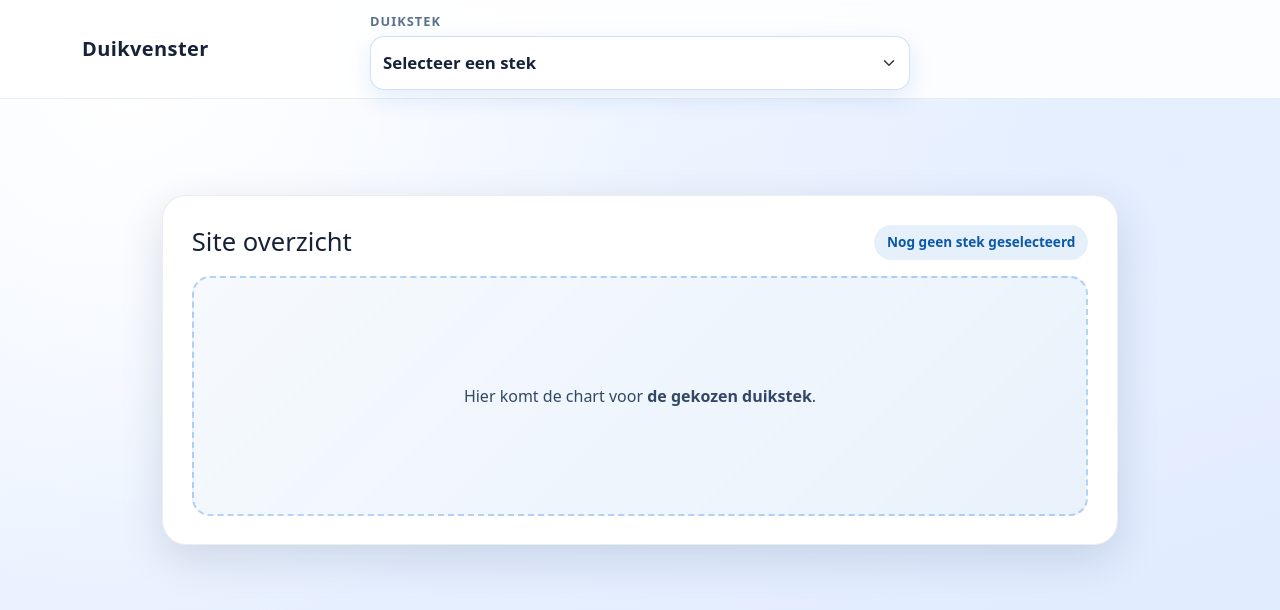
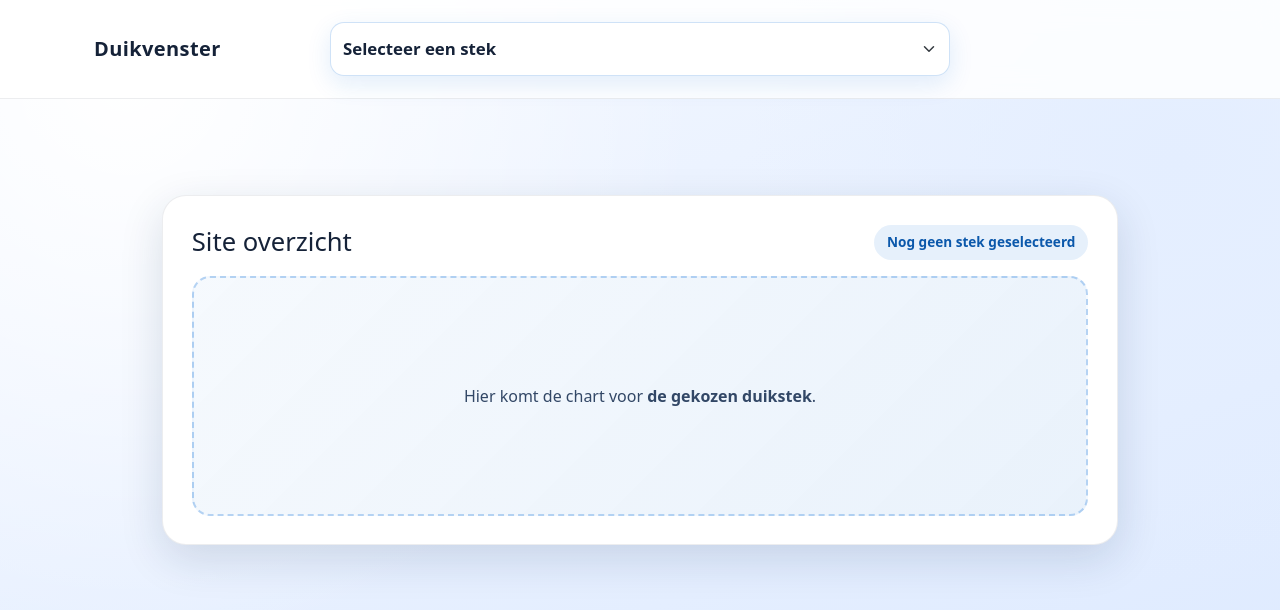
Before and after one commit to danroozemond/duikvenster-react, a React (Vite) app: page / in a window 1280 px wide. Shown: the top 610 px of the page. Built offline with nearby package versions, Linux system fonts and the light colour scheme.

Commit message:
Refine navbar selector placement

```diff
--- a/src/components/AppNavbar.tsx
+++ b/src/components/AppNavbar.tsx
@@ -12,17 +12,12 @@ function AppNavbar({ sites, selectedSiteId, onSiteChange }: AppNavbarProps) {
   const siteEntries = Object.entries(sites)
 
   return (
-    <Navbar className="app-navbar" expand="lg">
+    <Navbar className="app-navbar">
       <Container className="app-navbar-container">
         <Navbar.Brand href="#" className="app-navbar-brand">
           Duikvenster
         </Navbar.Brand>
-        <Navbar.Toggle aria-controls="main-nav" />
-        <Navbar.Collapse id="main-nav" className="app-navbar-collapse">
         <div className="site-selector-shell">
-            <Form.Label className="site-selector-label mb-1">
-              Duikstek
-            </Form.Label>
           <Form.Select
             aria-label="Select dive site"
             className="site-selector"
@@ -30,9 +25,7 @@ function AppNavbar({ sites, selectedSiteId, onSiteChange }: AppNavbarProps) {
             onChange={(event) => onSiteChange(event.target.value)}
             disabled={siteEntries.length === 0}
           >
-              <option value="">
-                Selecteer een stek
-              </option>
+            <option value="">Selecteer een stek</option>
             {siteEntries.map(([siteId, siteName]) => (
               <option key={siteId} value={siteId}>
                 {siteName}
@@ -40,7 +33,6 @@ function AppNavbar({ sites, selectedSiteId, onSiteChange }: AppNavbarProps) {
             ))}
           </Form.Select>
         </div>
-        </Navbar.Collapse>
       </Container>
     </Navbar>
   )
--- a/src/styles/app.css
+++ b/src/styles/app.css
@@ -44,14 +44,20 @@ body {
 
 .app-navbar-container {
   position: relative;
+  display: flex;
+  align-items: center;
+  justify-content: center;
   min-height: 82px;
 }
 
 .app-navbar-brand {
+  position: absolute;
+  left: var(--bs-gutter-x);
   font-size: 1.25rem;
   font-weight: 700;
   letter-spacing: 0.02em;
   color: var(--ink-900);
+  margin-right: 0;
 }
 
 .app-navbar-brand:hover,
@@ -59,34 +65,14 @@ body {
   color: var(--ink-900);
 }
 
-.app-navbar .navbar-toggler {
-  border: none;
-  background: var(--surface-strong);
-  box-shadow: 0 6px 18px rgba(17, 44, 79, 0.12);
-}
-
-.app-navbar .navbar-toggler:focus {
-  box-shadow: 0 0 0 0.2rem var(--ring);
-}
-
-.app-navbar-collapse {
-  justify-content: center;
-}
-
 .site-selector-shell {
+  display: flex;
   width: min(100%, 540px);
-  padding: 0.6rem 0 0.4rem;
-}
-
-.site-selector-label {
-  font-size: 0.8rem;
-  font-weight: 700;
-  letter-spacing: 0.08em;
-  text-transform: uppercase;
-  color: var(--ink-500);
+  padding: 0.4rem 0;
 }
 
 .site-selector {
+  width: 100%;
   height: 54px;
   border: 1px solid rgba(15, 111, 216, 0.2);
   border-radius: 14px;
@@ -184,26 +170,35 @@ body {
 }
 
 @media (min-width: 992px) {
-  .app-navbar-collapse {
-    position: absolute;
-    left: 50%;
-    width: min(560px, calc(100% - 260px));
-    transform: translateX(-50%);
+  .app-navbar-container {
+    justify-content: flex-start;
   }
 
   .site-selector-shell {
-    padding: 0;
+    position: absolute;
+    left: 50%;
+    transform: translateX(-50%);
+    width: min(620px, calc(100% - (var(--bs-gutter-x) * 2)));
+    padding: 0.2rem 0;
   }
 }
 
 @media (max-width: 991.98px) {
   .app-navbar-container {
+    display: block;
     padding-top: 0.4rem;
     padding-bottom: 0.4rem;
   }
 
-  .app-navbar-collapse {
-    margin-top: 0.35rem;
+  .app-navbar-brand {
+    position: static;
+    display: inline-block;
+    margin-bottom: 0.35rem;
+  }
+
+  .site-selector-shell {
+    width: 100%;
+    padding: 0.2rem 0 0.4rem;
   }
 
   .chart-card-header {
```
Lines whose indentation alone changed are shown as unchanged.
